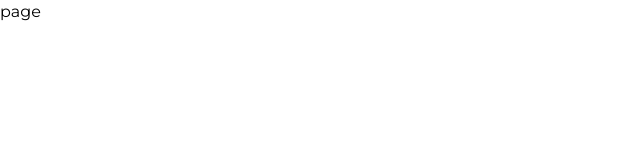
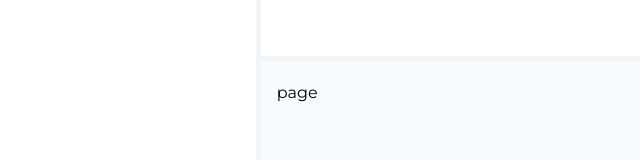
Before and after one commit to professor-12/loubby-app, a Next.js app: page /dashboard in a window 1280 px wide. Shown: the top 160 px of the page, without its empty margins (0-640 px from the left). Built offline with nearby package versions, Linux system fonts and the light colour scheme; sample sign-in values are in the browser's storage.

Commit message:
Create the layout for ui-design

```diff
--- /dev/null
+++ b/src/app/dashboard/components/TopNavBar.tsx
@@ -0,0 +1,9 @@
+import React from 'react'
+
+const TopNavBar = () => {
+  return (
+    <div>TopNavBar</div>
+  )
+}
+
+export default TopNavBar
--- /dev/null
+++ b/src/app/dashboard/components/sideBar.tsx
@@ -0,0 +1,9 @@
+import React from 'react'
+
+const sideBar = () => {
+  return (
+    <div>sideBar</div>
+  )
+}
+
+export default sideBar
--- a/src/app/dashboard/layout.tsx
+++ b/src/app/dashboard/layout.tsx
@@ -5,7 +5,23 @@ export const metadata = {
 };
 
 const layout = ({ children }: { children: ReactNode }) => {
-    return <main>{children}</main>;
+    return (
+        <main className="h-screen bg-[#F9FAFB] flex">
+            <div className="h-full flex">
+                <aside className="md:inline-block h-full hidden w-[16rem] p-[1rem]  bg-white"></aside>
+                <div className="h-fulll w-[0.3rem] bg-border"></div>
+            </div>
+            <section className="space-y-1 flex flex-col w-full min-h-screen">
+                <div>
+                    <nav className="bg-white h-14 w-full"></nav>
+                    <div className="w-fulll h-[0.3rem] bg-border"></div>
+                </div>
+                <div className="p-4  h-full w-full bg-dashboard">
+                    {children}
+                </div>
+            </section>
+        </main>
+    );
 };
 
 export default layout;
--- a/src/app/loading.tsx
+++ b/src/app/loading.tsx
@@ -1,7 +1,14 @@
 import React from "react";
 
 const loading = () => {
-    return <div className="max-h-svh flex items-center justify-center">loading</div>;
+    return (
+        <div className="min-h-screen flex items-center justify-center">
+            <div className="text-4xl underline underline-offset-4 font-medium animate-pulse duration-75">
+                Loading
+            </div>
+            <span className="text-4xl">...</span>
+        </div>
+    );
 };
 
 export default loading;
--- /dev/null
+++ b/src/app/middleware.ts
@@ -0,0 +1,10 @@
+import { cookies } from "next/headers";
+import { redirect } from "next/navigation";
+import { MiddlewareConfig, NextRequest, NextResponse  } from "next/server"
+
+const publicRoutes = [""]
+
+export async function middleware(req: NextRequest, res: NextResponse, next: () => any) {
+      console.log("first")
+
+}
--- a/src/app/onboarding/login/page.tsx
+++ b/src/app/onboarding/login/page.tsx
@@ -1,6 +1,6 @@
 "use client";
 import Link from "next/link";
-import React, { useRef, useState } from "react";
+import React, { useState } from "react";
 import Box from "./Box";
 import Lock from "./Lock";
 import ClosedEye from "./ClosedEye";
@@ -8,10 +8,19 @@ import { Form, Input } from "@/components/ui/Input/Input";
 import { useForm } from "react-hook-form";
 import toast from "react-hot-toast";
 import { useRouter } from "next/navigation";
-interface Zod {
+
+export interface Zod {
     email: string;
     password: string;
 }
+
+const delay = async () => {
+    await new Promise(() => {
+        setTimeout(() => {
+            console.log("first");
+        }, 3000);
+    });
+};
 
 const Page = () => {
     const [passwordType, setPasswordType] = useState(true);
@@ -52,6 +61,7 @@ const Page = () => {
             router.push("/dashboard");
         }
     };
+
     return (
         <Form onSubmit={handleSubmit(submit)}>
             <div className="space-y-5 px-4">
--- a/src/app/page.tsx
+++ b/src/app/page.tsx
@@ -1,6 +1,8 @@
 "use client";
-import React, { useEffect } from "react";
+import  { useEffect } from "react";
 import { useRouter } from "next/navigation";
+import loading from "./loading";
+
 
 const Page = () => {
     const router = useRouter();
@@ -8,11 +10,10 @@ const Page = () => {
         const token = localStorage.getItem("token");
         const user = localStorage.getItem("user");
         if (!token && !user) return router.push("onboarding/login");
-
         return router.push("/dashboard");
     }, [router]);
 
-    return null
+    return loading()
 };
 
 export default Page;
--- a/src/components/AuthAnimationDisplay.tsx
+++ b/src/components/AuthAnimationDisplay.tsx
@@ -48,7 +48,7 @@ const AuthAnimationDisplay = () => {
         <>
             <span
                 style={{ backgroundColor: item?.color }}
-                className="h-[18rem] bottom-[4.3rem]  left-28 fixed flex items-center justify-center min-w-[18rem] rounded-full"
+                className="h-[18rem] bottom-[4rem]  left-24 fixed flex items-center justify-center min-w-[18rem] rounded-full"
             ></span>
             <div className="flex items-center p-14 justify-center h-screen overflow-hidden">
                 <motion.div
--- a/tailwind.config.ts
+++ b/tailwind.config.ts
@@ -11,7 +11,9 @@ const config: Config = {
       colors: {
         "background-gray": "#F4F5F7",
         "slate-gray": "#F4F5F7",
-        'muted': "#C6CAD4"
+        'muted': "#C6CAD4",
+        "border": "#F2F4F7",
+        "dashboard": "#F9FAFB",
       }
     },
   },
```
Also changed, not shown: src/lib/Toast.tsx (deleted), 1 other file (tests, documents, lock files or other folders).
